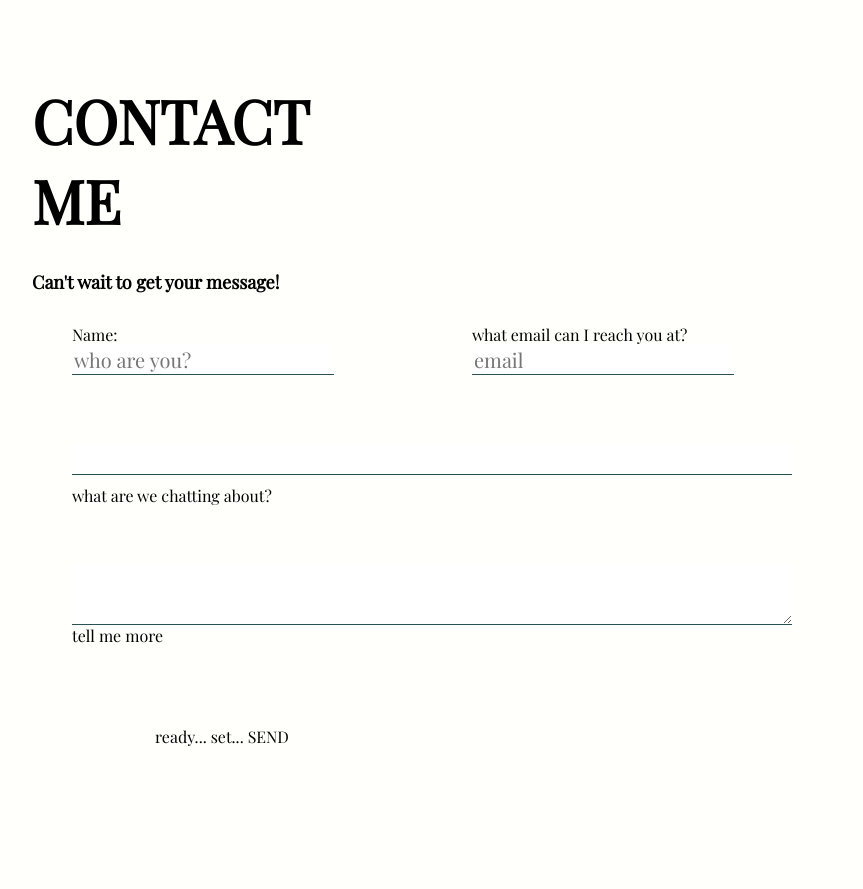
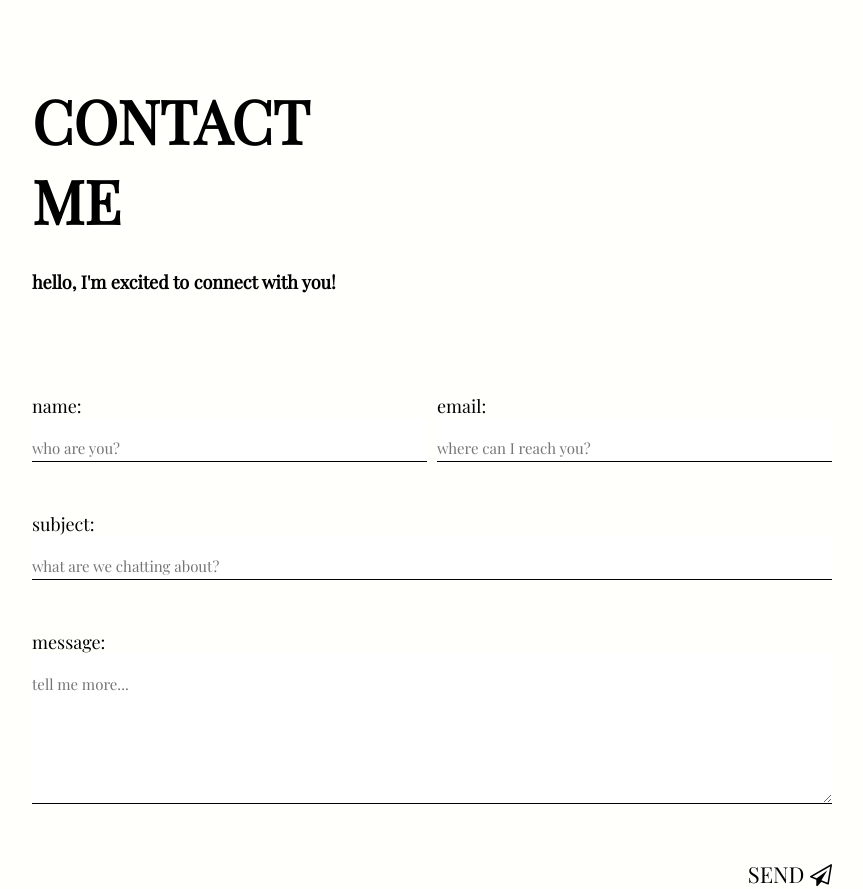
Before and after one commit to campbelllm/portfolio, a React (Create React App) app: page /contact in a window 1280 px wide. Shown: the whole page, without its empty margins (208-1071 px from the left). Before the commit the page ends 800 px from the top, so only its background shows below. Built offline with nearby package versions, Linux system fonts and the light colour scheme.

Commit message:
styled contact page

```diff
--- a/public/index.html
+++ b/public/index.html
@@ -11,6 +11,7 @@
     />
     <link rel="apple-touch-icon" href="%PUBLIC_URL%/logo192.png" />
     <link rel="stylesheet" href="https://cdn.jsdelivr.net/gh/devicons/devicon@master/devicon.min.css">
+    <link rel="stylesheet" href="https://cdnjs.cloudflare.com/ajax/libs/font-awesome/4.7.0/css/font-awesome.min.css">
     <link rel="preconnect" href="https://fonts.gstatic.com">
     <link rel="preconnect" href="https://fonts.googleapis.com">
     <link rel="preconnect" href="https://fonts.gstatic.com" crossorigin>
--- a/src/components/Contact/Contact.js
+++ b/src/components/Contact/Contact.js
@@ -4,6 +4,7 @@ import {
   ContactSection,
   Title,
   HelloNote,
+  ContactHead,
   ContactForm,
   NameAndEmail,
   Subject,
@@ -18,21 +19,20 @@ const Contact = () => {
   const onSubmit = (data) => console.log(data);
   return (
     <ContactSection>
-      <ContactForm>
+      <ContactHead>
         <Title>
           <h1>CONTACT</h1>
           <h1>ME</h1>
         </Title>
         <HelloNote>
-          <p>
-            Can't wait to get your message!
-          </p>
+          <p>hello, I'm excited to connect with you!</p>
         </HelloNote>
-
+        </ContactHead>
+        <ContactForm>
         <form onSubmit={handleSubmit(onSubmit)} data-netlify="true">
           <NameAndEmail>
             <Name>
-              <label for="name">Name:</label>
+              <label for="name">name:</label>
               <input
                 type="text"
                 name="name"
@@ -41,30 +41,32 @@ const Contact = () => {
               />
             </Name>
             <Email>
-              <label for="email">what email can I reach you at?</label>
+              <label for="email">email:</label>
               <input
                 type="text"
                 name="email"
-                placeholder="email"
+                placeholder="where can I reach you?"
                 ref={register({ required: true, pattern: /^\S+@\S+$/i })}
               />
             </Email>
           </NameAndEmail>
           <Subject>
+            <label for="subject">subject:</label>
             <input
               type="text"
               name="subject"
+              placeholder="what are we chatting about?"
               ref={register({ required: true, maxLength: 200 })}
             />
-            <label for="subject">what are we chatting about?</label>
           </Subject>
           <Message>
+            <label for="Message">message:</label>
             <textarea
               type="text"
               name="message"
-              ref={register({ required: true, maxLength: 1000 })}
+              placeholder="tell me more..."
+              ref={register({ required: true, maxLength: 5000})}
             ></textarea>
-            <label for="Message">tell me more</label>
           </Message>
           <StyledButton
             type="submit"
@@ -72,7 +74,8 @@ const Contact = () => {
               reset({ name: "", email: "", subject: "", message: "" })
             }
           >
-            ready... set... SEND
+
+           SEND  <i class="fa fa-send-o"></i>
           </StyledButton>
         </form>
       </ContactForm>
--- a/src/components/Contact/contactStyledComponents.js
+++ b/src/components/Contact/contactStyledComponents.js
@@ -8,30 +8,33 @@ export const ContactSection = styled.div`
   padding: 20px 80px 0 80px;
 `;
 
+export const ContactHead = styled.div`
+  padding-top: 40px;
+  color: black;
+  margin: 0;
+  width: 100%;
+  font-size: 18px;
+`;
+
 export const ContactForm = styled.div`
   padding-top: 40px;
   color: black;
   margin: 0;
   width: 100%;
+  font-size: 18px;
 
   & input {
     border: none;
-    border-bottom: 1px solid #295151;
-    font-size: 20px;
-    margin-bottom: 10px;
+    border-bottom: 1px solid black;
+    font-size: 15px;
+    margin: 0;
+    width: 100%;
+    padding: 20px 0 3px 0;
   }
 
   & label {
     float: left;
-  }
-/*
-  & p {
-    margin: 20px 0;
-  }
-  @media (max-width: 950px) {
-    p {
-      padding: 20px 0;
-    } */
+    margin: 0;
   }
 `;
 
@@ -42,16 +45,15 @@ export const Title = styled.div`
     font-size: 60px;
     color: black;
   }
-`
-export const HelloNote= styled.div`
+`;
+export const HelloNote = styled.div`
   margin: 30px 0;
   width: 100%;
   & p {
-    font-size: 18px;
     text-align: left;
     font-weight: bold;
   }
-`
+`;
 
 export const NameAndEmail = styled.div`
   display: flex;
@@ -61,7 +63,7 @@ export const NameAndEmail = styled.div`
 
 export const Name = styled.div`
   width: 50%;
-  margin: 0;
+  margin: 0 5px 0 0;
 
   @media (max-width: 950px) {
     width: 100%;
@@ -71,7 +73,7 @@ export const Name = styled.div`
 
 export const Email = styled.div`
   width: 50%;
-  margin: 0;
+  margin: 0 0 0 5px;
 
   @media (max-width: 950px) {
     width: 100%;
@@ -79,33 +81,45 @@ export const Email = styled.div`
 `;
 
 export const Subject = styled.div`
-  display: inline-grid;
   width: 100%;
-  margin: 30px 0;
+  margin: 50px 0;
 `;
 
 export const Message = styled.div`
-  display: inline-grid;
   width: 100%;
-  height: 100px;
-  margin: 30px 0;
+  margin: 50px 0;
 
   & textarea {
     border: none;
-    border-bottom: 1px solid #295151;
+    border-bottom: 1px solid black;
+    font-size: 15px;
+    margin: 0;
+    width: 100%;
+    padding: 20px 0 3px 0;
+    height: 150px;
   }
 `;
 
 export const StyledButton = styled.div`
-  border: none;
-  padding: 10px 10px;
-  margin-top: 20px;
-  width: 300px;
-  border-radius: 4px;
-  text-align: center;
   cursor: pointer;
+  color: black;
+  font-size: 22px;
+  float: right;
+  margin: 0;
+  text-decoration: none;
+  background-image: linear-gradient(black, black);
+  background-size: 0 1px, auto;
+  background-repeat: no-repeat;
+  background-position: center bottom;
+  transition: all 0.2s ease-out;
 
   &:hover {
-    background-color: #805858;
+    background-size: 100% 1px, auto;
+  }
+  & .fa {
+    margin: 0;
+  }
+  & .fa:hover {
+    font-size: 25px;
   }
 `;
```
Lines whose indentation alone changed are shown as unchanged.
